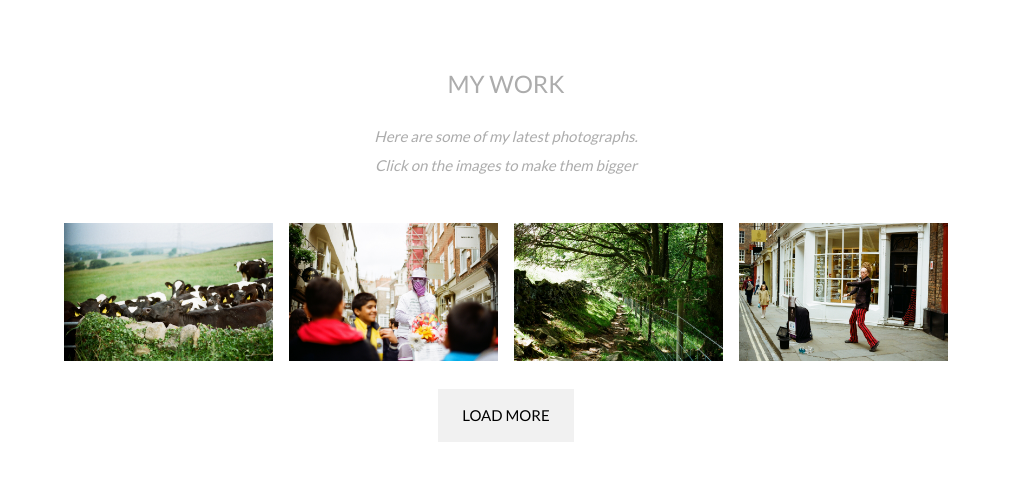
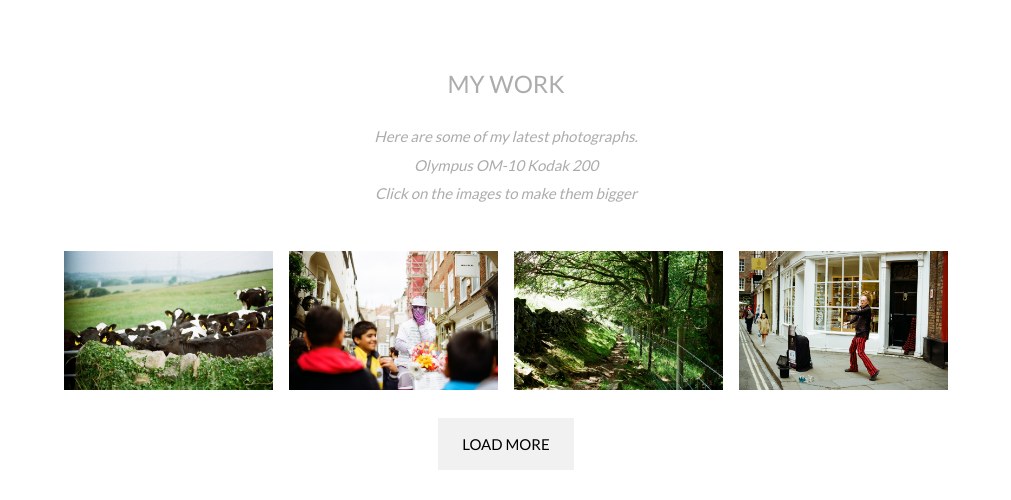
Before and after one commit to mbgpcywb/UJ.github.io, a plain HTML site: page index.html in a window 1280 px wide. Shown: the part 2860-3360 px from the top of the page, without its empty margins (134-1145 px from the left). Drawn offline with nearby package versions, Linux system fonts and the light colour scheme.

```diff
--- a/index.html
+++ b/index.html
@@ -263,7 +263,7 @@ display:none;
 <!-- Container (Portfolio Section) -->
 <div class="w3-content w3-container w3-padding-64" >
   <h3 class="w3-center">MY WORK</h3>
-  <p class="w3-center"><em>Here are some of my latest photographs.<br> Click on the images to make them bigger</em></p><br>
+  <p class="w3-center"><em>Here are some of my latest photographs.<br> Olympus OM-10 Kodak 200<br> Click on the images to make them bigger</em></p><br>
 
   <!-- Responsive Grid. Four columns on tablets, laptops and desktops.
     Will stack on mobile devices/small screens (100% width) -->
```
